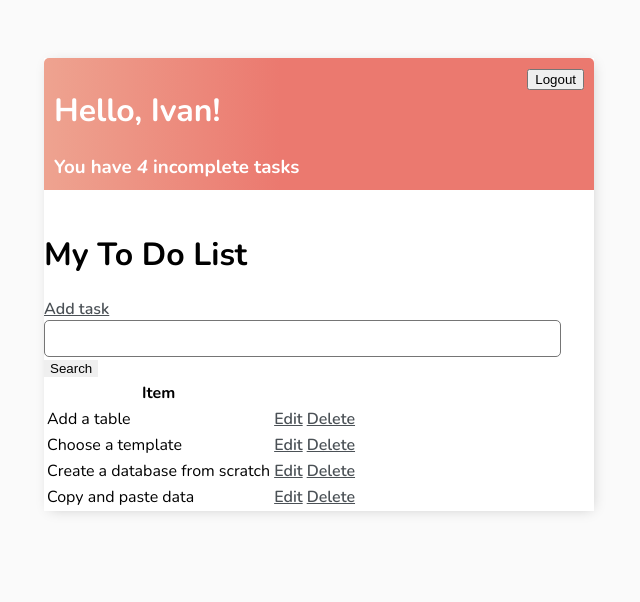
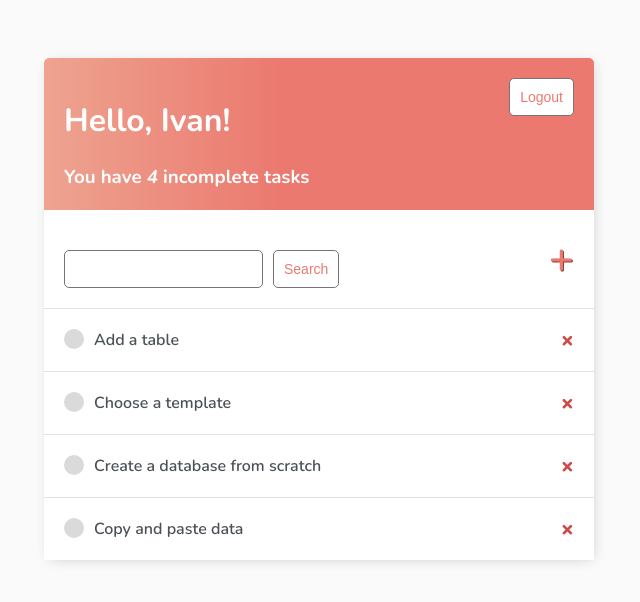
Before and after one commit to koryaginis/ToDoApp, a Django app: page / in a window 1280 px wide. Shown: the top 602 px of the page, without its empty margins (321-961 px from the left). Run offline with Django 5.2, Linux system fonts and the light colour scheme; a user stored in the database is signed in; data comes from the database, SQL or seed files in the repository; both versions use the stored data as it was after the commit.

Commit message:
styling done

```diff
--- a/todo_django/base/templates/base/main.html
+++ b/todo_django/base/templates/base/main.html
@@ -52,7 +52,7 @@
             display: flex;
             justify-content: space-between;
             color: #fff;
-            padding: 10px;
+            padding: 20px;
             border-radius: 5px 5px 0 0;
             background: linear-gradient(90deg, #EEA390 0%, #EB796F 43%, #EB796F 100%);
         }
@@ -102,7 +102,7 @@
             color: #cf4949;
             font-size: 22px;
             line-height: 0;
-            padding: 20px 0px;
+            padding: 20px 20px;
         }
 
         /*Handle Classes*/
@@ -190,6 +190,11 @@
         .card-body {
             padding: 20px;
         }
+
+        h3.card-body  {
+            color: #EB796F;
+        }
+
     </style>
 
     </head>
--- a/todo_django/base/templates/base/task_list.html
+++ b/todo_django/base/templates/base/task_list.html
@@ -11,7 +11,7 @@
     {% if request.user.is_authenticated %}
     <form method="post" action="{% url 'logout' %}">
         {% csrf_token %}
-        <button type="submit">Logout</button>
+        <button class="button" type="submit">Logout</button>
     </form>
     {% else %}
     <a href="{% url 'login' %}">Login</a>
@@ -19,30 +19,34 @@
 
 </div>
 
+<div id="search-add-wrapper">
+    <form method="GET" style="margin-top: 20px;display: flex;">
+        <input type="text" name="search-area" value="{{search_input}}">
+        <input style="margin-left: 10px;" class="button" type="submit" value="Search">
+    </form>
+    <a id="add-link" href="{% url 'task-create' %}">&#x2b;</a>
+</div>
 
-
-<br>
-<h1>My To Do List {{color}}</h1>
-<a href="{% url 'task-create' %}">Add task</a>
-
-<form method="GET">
-    <input type="text" name="search-area" value="{{search_input}}">
-    <input type="submit" value="Search">
-</form>
-
-<table>
-    <tr>
-        <th>Item</th>
-    </tr>
+<div class="task-items-wrapper">
     {% for task in tasks %}
-    <tr>
-        <td>{{task.title}}</td>
-        <td><a href="{% url 'task-update' task.id %}">Edit</a></td>
-        <td><a href="{% url 'task-delete' task.id %}">Delete</a></td>
-    </tr>
+        <div class="task-wrapper">
+            {% if task.complete %}
+                <div class="task-title">
+                    <div class="task-complete-icon"></div>
+                    <i><s><a href="{% url 'task-update' task.id %}">{{task}}</a></s></i>
+                </div>
+            <a class="delete-link" href="{% url 'task-delete' task.id %}">&#215;</a>
+            {% else %}
+                <div class="task-title">
+                    <div class="task-incomplete-icon"></div>
+                    <a href="{% url 'task-update' task.id %}">{{task}}</a>
+                </div>
+            <a class="delete-link" href="{% url 'task-delete' task.id %}">&#215;</a>
+            {% endif %}
+        </div>
     {% empty %}
-    <h3>No items in list</h3>
+    <h3 class="card-body">No items in list</h3>
     {% endfor %}
-</table>
+</div>
 
 {% endblock content %}
```
Also changed, not shown: todo_django/base/templates/base/login.html (+5 -2 lines), todo_django/base/templates/base/register.html (+24 -7 lines), todo_django/base/templates/base/task_confirm_delete.html (+11 -6 lines), todo_django/base/templates/base/task_form.html (+11 -7 lines), todo_django/db.sqlite3.
